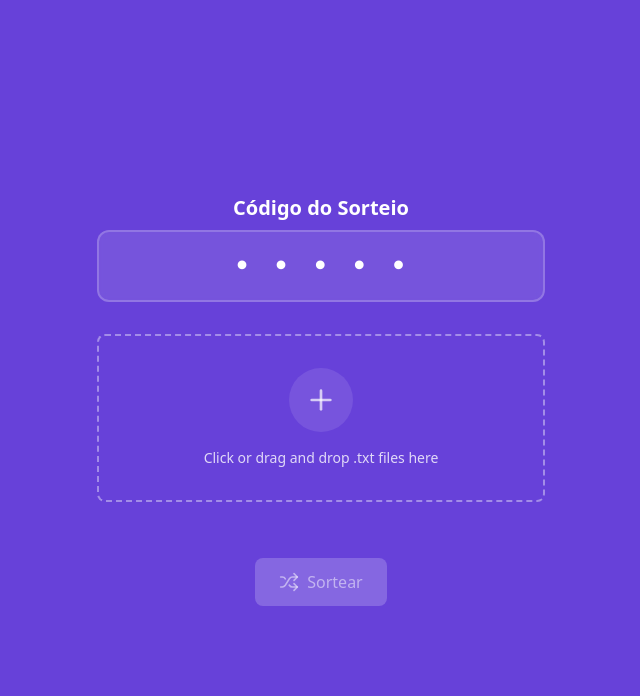
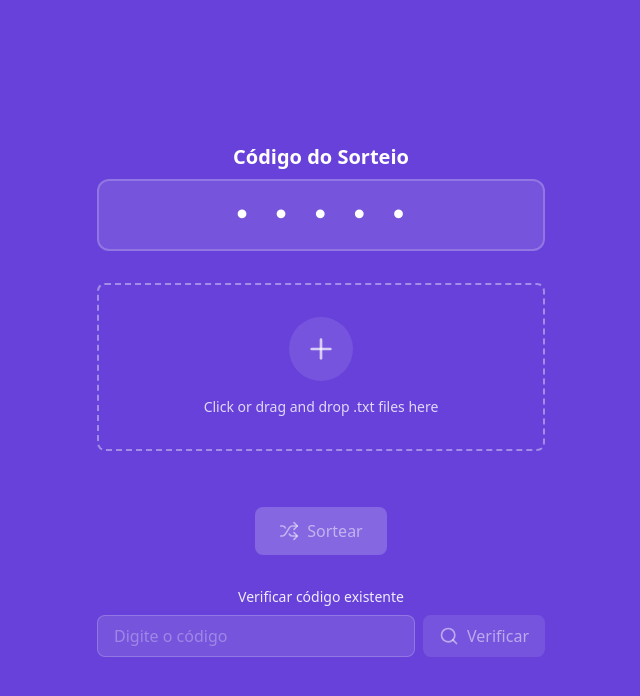
Before and after one commit to Lsortudo/secretFFront, a React (Vite) app: page / in a window 1280 px wide. Shown: the top 696 px of the page, without its empty margins (319-959 px from the left). Built offline with nearby package versions, Linux system fonts and the light colour scheme.

Commit message:
feat//fix: verify now working, but for some reason draw isn't working properly needs to be fixed

```diff
--- a/src/App.tsx
+++ b/src/App.tsx
@@ -7,15 +7,20 @@ import { Toast } from './components/Toast';
 import { useFileHandling } from './hooks/useFileHandling';
 import { useNumberInput } from './hooks/useNumberInput';
 import { useToast } from './hooks/useToast';
+import { CodeVerification } from './components/CodeVerification';
+import { verifyCode } from './services/api/verify.service';
 
 export default function App() {
-  const { number, generateRandomNumber } = useNumberInput();
+  const { number, setNumber, generateRandomNumber } = useNumberInput(); // Agora inclui setNumber
   const { showToast, message, showMessage } = useToast();
+  const [pairs, setPairs] = useState<any[]>([]);
+  const [isVerifying, setIsVerifying] = useState(false);
+  const [isSorting, setIsSorting] = useState(false);
+
   const {
     files,
     isDragging,
     fileInputRef,
-    pairs,
     handleDragOver,
     handleDragLeave,
     handleDrop,
@@ -26,20 +31,31 @@ export default function App() {
     showMessage('File selected successfully');
   });
 
-  // evitar chamadas repetidas
-  const [isSorting, setIsSorting] = useState(false);
-
   useEffect(() => {
     if (number && isSorting) {
       handleSort(number);
-      setIsSorting(false); // Reseta o estado para evitar novas chamadas
+      setIsSorting(false);
     }
-  }, [number, isSorting, handleSort]); // Agora o sort só acontece quando `isSorting` for `true`.
+  }, [number, isSorting, handleSort]);
 
   const handleSortClick = () => {
-    if (!isSorting) { // Verifica se a ordenação já está em andamento
-      generateRandomNumber(); // Gera um número aleatório
-      setIsSorting(true); // Marca que o processo de ordenação foi iniciado
+    if (!isSorting) {
+      generateRandomNumber();
+      setIsSorting(true);
+    }
+  };
+
+  const handleVerify = async (code: string) => {
+    try {
+      setIsVerifying(true);
+      const result = await verifyCode(code);
+      setPairs(result.pairs);
+      setNumber(result.code); // Agora você pode atualizar o number
+      showMessage('Código verificado com sucesso!');
+    } catch (error) {
+      showMessage('Código inválido ou erro no servidor');
+    } finally {
+      setIsVerifying(false);
     }
   };
 
@@ -60,6 +76,7 @@ export default function App() {
         <div className="flex justify-center">
           <SortButton onClick={handleSortClick} disabled={files.length === 0} />
         </div>
+        <CodeVerification onVerify={handleVerify} isLoading={isVerifying} />
         <PairsList pairs={pairs} />
       </div>
       <Toast show={showToast} message={message} />
--- a/src/hooks/useNumberInput.ts
+++ b/src/hooks/useNumberInput.ts
@@ -4,10 +4,9 @@ export function useNumberInput() {
   const [number, setNumber] = useState('');
 
   const generateRandomNumber = () => {
-    // Ensure exactly 5 digits by padding with leading zeros if needed
     const randomNum = String(Math.floor(10000 + Math.random() * 90000)).padStart(5, '0');
     setNumber(randomNum);
   };
 
-  return { number, generateRandomNumber };
+  return { number, setNumber, generateRandomNumber }; // Retorne a função setNumber também
 }
```
